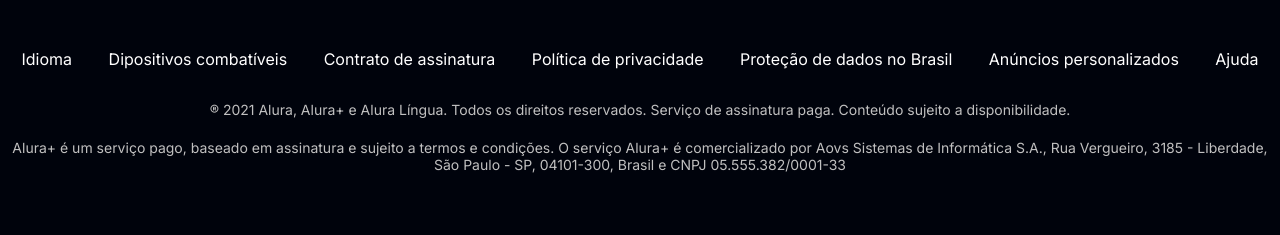
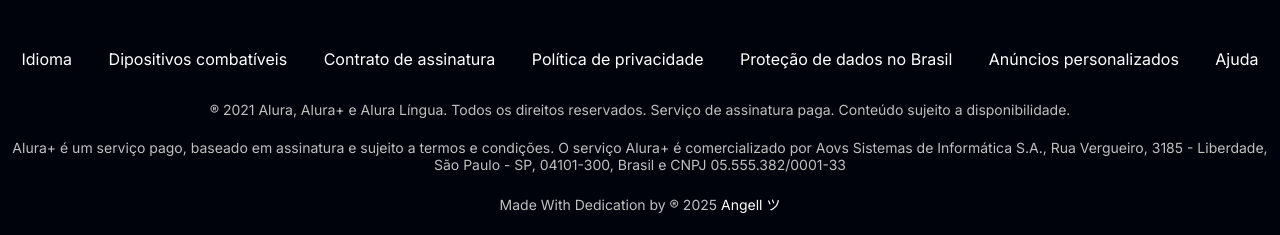
Before and after one commit to codebyangell/Alura-, a plain HTML site: page index.html in a window 1280 px wide. Shown: the part 3693-3928 px from the top of the page. Before the commit the page ends 3887 px from the top, so only its background shows below. Drawn offline with Linux system fonts and the light colour scheme.

Commit message:
Dei uma leve alterada no footer do site

```diff
--- a/index.html
+++ b/index.html
@@ -86,11 +86,8 @@
             </li>
 
         </ul>
+
     </section>
-
-    <!-- Fim Quinta Section do Site -->
-
-    <!-- Footer -->
 
     <footer class="footer">
         <img src="img/Logo.png" alt="Logo do Alura+" class="footer__logo">
@@ -129,9 +126,8 @@
 
         <p class="footer__texto">® 2021 Alura, Alura+ e Alura Língua. Todos os direitos reservados. Serviço de assinatura paga. Conteúdo sujeito a disponibilidade.</p>
         <p class="footer__texto">Alura+ é um serviço pago, baseado em assinatura e sujeito a termos e condições. O serviço Alura+ é comercializado por Aovs Sistemas de Informática S.A., Rua Vergueiro, 3185 - Liberdade, São Paulo - SP, 04101-300, Brasil e CNPJ 05.555.382/0001-33</p>
+        <p class="footer__texto">Made With Dedication by ® 2025 <a href="https://github.com/codebyangell">Angell ツ</a></p>
     </footer>
-
-    <!-- Fim Footer -->
 
 </body>
 
--- a/style.css
+++ b/style.css
@@ -176,4 +176,11 @@
     margin-bottom: 1.5em;
 }
 
-/* Fim Footer */
+.footer__texto a{
+    color: var(--branco-principal);
+    text-decoration: none;
+}
+
+.footer__texto a:hover{
+    color: #23b9ff;
+}
```
